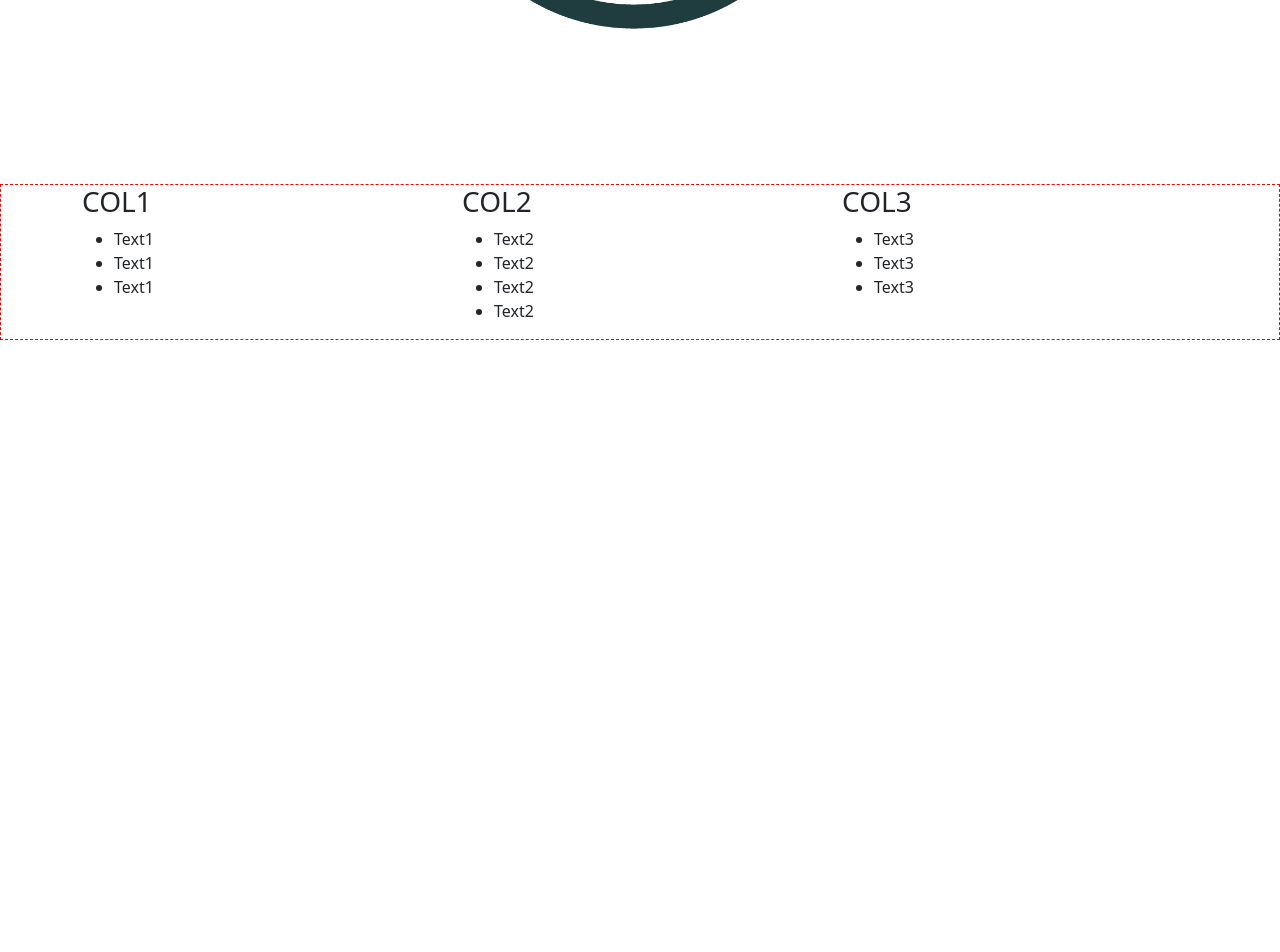
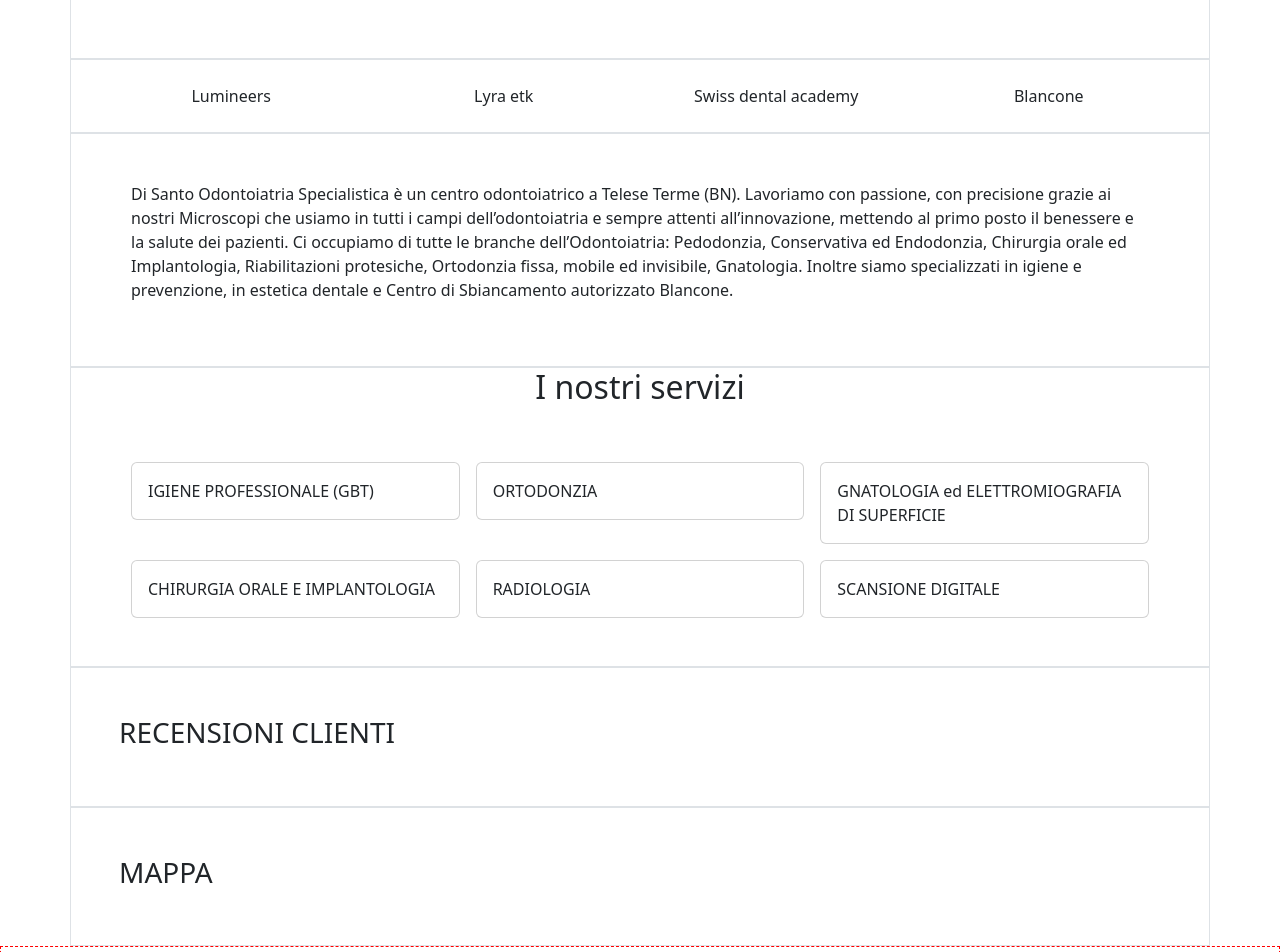
Before and after one commit to lorenzodisanto/medical-website, a Vue app: page / in a window 1280 px wide. Shown: the part 480-1432 px from the top of the page. Before the commit the page ends 820 px from the top, so only its background shows below. Built offline with nearby package versions, Linux system fonts and the light colour scheme.

Commit message:
feat: add HomePage components

```diff
--- /dev/null
+++ b/src/components/home/GoogleMap.vue
@@ -0,0 +1,17 @@
+<script>
+export default {
+  name: "GoogleMap",
+};
+</script>
+
+<template>
+  <section>
+    <div class="container border p-5"><h3>MAPPA</h3></div>
+  </section>
+</template>
+
+<style scoped>
+.border {
+  border: 1px dashed black;
+}
+</style>
--- /dev/null
+++ b/src/components/home/Hero.vue
@@ -0,0 +1,22 @@
+<script>
+export default {
+  name: "Hero",
+};
+</script>
+
+<template>
+  <section>
+    <div class="container border">
+      <img
+        src="/public/logo/DiSanto.logotipo.payoff.orizzontale-01.png"
+        alt=""
+      />
+    </div>
+  </section>
+</template>
+
+<style scoped>
+.border {
+  border: 1px dashed black;
+}
+</style>
--- /dev/null
+++ b/src/components/home/OurServices.vue
@@ -0,0 +1,51 @@
+<script>
+export default {
+  name: "OurServices",
+};
+</script>
+
+<template>
+  <section>
+    <div class="container border">
+      <h2 class="text-center">I nostri servizi</h2>
+      <div class="row g-3 p-5">
+        <div class="col-4">
+          <div class="card">
+            <div class="card-body">IGIENE PROFESSIONALE (GBT)</div>
+          </div>
+        </div>
+        <div class="col-4">
+          <div class="card"><div class="card-body">ORTODONZIA</div></div>
+        </div>
+        <div class="col-4">
+          <div class="card">
+            <div class="card-body">
+              GNATOLOGIA ed ELETTROMIOGRAFIA DI SUPERFICIE
+            </div>
+          </div>
+        </div>
+        <div class="col-4">
+          <div class="card">
+            <div class="card-body">CHIRURGIA ORALE E IMPLANTOLOGIA</div>
+          </div>
+        </div>
+        <div class="col-4">
+          <div class="card">
+            <div class="card-body">RADIOLOGIA</div>
+          </div>
+        </div>
+        <div class="col-4">
+          <div class="card">
+            <div class="card-body">SCANSIONE DIGITALE</div>
+          </div>
+        </div>
+      </div>
+    </div>
+  </section>
+</template>
+
+<style scoped>
+.border {
+  border: 1px dashed black;
+}
+</style>
--- /dev/null
+++ b/src/components/home/Partners.vue
@@ -0,0 +1,24 @@
+<script>
+export default {
+  name: "Partners",
+};
+</script>
+
+<template>
+  <section>
+    <div class="container border">
+      <div class="row p-4 text-center">
+        <div class="col">Lumineers</div>
+        <div class="col">Lyra etk</div>
+        <div class="col">Swiss dental academy</div>
+        <div class="col">Blancone</div>
+      </div>
+    </div>
+  </section>
+</template>
+
+<style scoped>
+.border {
+  border: 1px dashed black;
+}
+</style>
--- /dev/null
+++ b/src/components/home/Rewies.vue
@@ -0,0 +1,19 @@
+<script>
+export default {
+  name: "Rewies",
+};
+</script>
+
+<template>
+  <section>
+    <div class="container border p-5">
+      <h3>RECENSIONI CLIENTI</h3>
+    </div>
+  </section>
+</template>
+
+<style scoped>
+.border {
+  border: 1px dashed black;
+}
+</style>
--- /dev/null
+++ b/src/components/home/Welcome.vue
@@ -0,0 +1,30 @@
+<script>
+export default {
+  name: "Welcome",
+};
+</script>
+
+<template>
+  <section>
+    <div class="container border">
+      <p class="p-5">
+        Di Santo Odontoiatria Specialistica è un centro odontoiatrico a Telese
+        Terme (BN). Lavoriamo con passione, con precisione grazie ai nostri
+        Microscopi che usiamo in tutti i campi dell’odontoiatria e sempre
+        attenti all’innovazione, mettendo al primo posto il benessere e la
+        salute dei pazienti. Ci occupiamo di tutte le branche dell’Odontoiatria:
+        Pedodonzia, Conservativa ed Endodonzia, Chirurgia orale ed
+        Implantologia, Riabilitazioni protesiche, Ortodonzia fissa, mobile ed
+        invisibile, Gnatologia. Inoltre siamo specializzati in igiene e
+        prevenzione, in estetica dentale e Centro di Sbiancamento autorizzato
+        Blancone.
+      </p>
+    </div>
+  </section>
+</template>
+
+<style scoped>
+.border {
+  border: 1px dashed black;
+}
+</style>
--- a/src/pages/AppHome.vue
+++ b/src/pages/AppHome.vue
@@ -1,20 +1,24 @@
 <script>
+import Hero from "../components/home/Hero.vue";
+import Partners from "../components/home/Partners.vue";
+import Welcome from "../components/home/Welcome.vue";
+import OurServices from "../components/home/OurServices.vue";
+import Rewies from "../components/home/Rewies.vue";
+import GoogleMap from "../components/home/GoogleMap.vue";
 export default {
   name: "AppHome",
+
+  components: { Hero, Partners, Welcome, OurServices, Rewies, GoogleMap },
 };
 </script>
 
 <template>
-  <section>
-    <h1 class="mt-5 mb-3">
-      <div>
-        <img
-          src="/public/logo/DiSanto.logotipo.payoff.orizzontale-01.png"
-          alt=""
-        />
-      </div>
-    </h1>
-  </section>
+  <hero></hero>
+  <partners></partners>
+  <welcome></welcome>
+  <our-services></our-services>
+  <rewies></rewies>
+  <google-map></google-map>
 </template>
 
 <style scoped></style>
```
